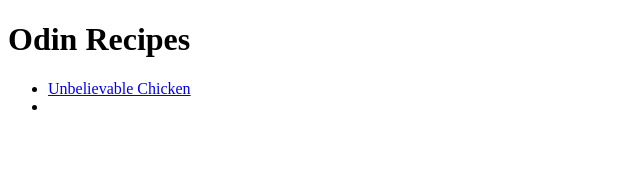
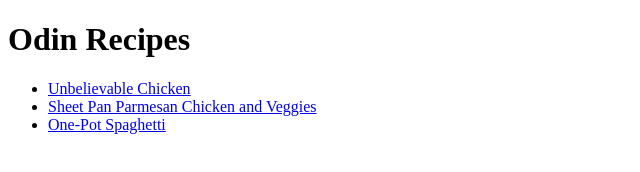
Before and after one commit to pengin12/odin-recipes-new, a plain HTML site: page index.html in a window 1280 px wide. Shown: the whole page, without its empty margins (0-640 px from the left). Drawn offline with Linux system fonts and the light colour scheme.

Commit message:
Add link from homepage to sheet pan parmesan and one-pot spaghetti recipes

```diff
--- a/index.html
+++ b/index.html
@@ -9,7 +9,8 @@
         <h1>Odin Recipes</h1>
         <ul>
             <li><a href="recipes/unbelievable_chicken.html">Unbelievable Chicken</a></li>
-            <li></li>
+            <li><a href="recipes/sheet_pan_parmesan_chicken_and_veggies.html">Sheet Pan Parmesan Chicken and Veggies</a></li>
+            <li><a href="recipes/one-pot_spaghetti.html">One-Pot Spaghetti</a></li>
         </ul>
     </body>
 </html>
```
